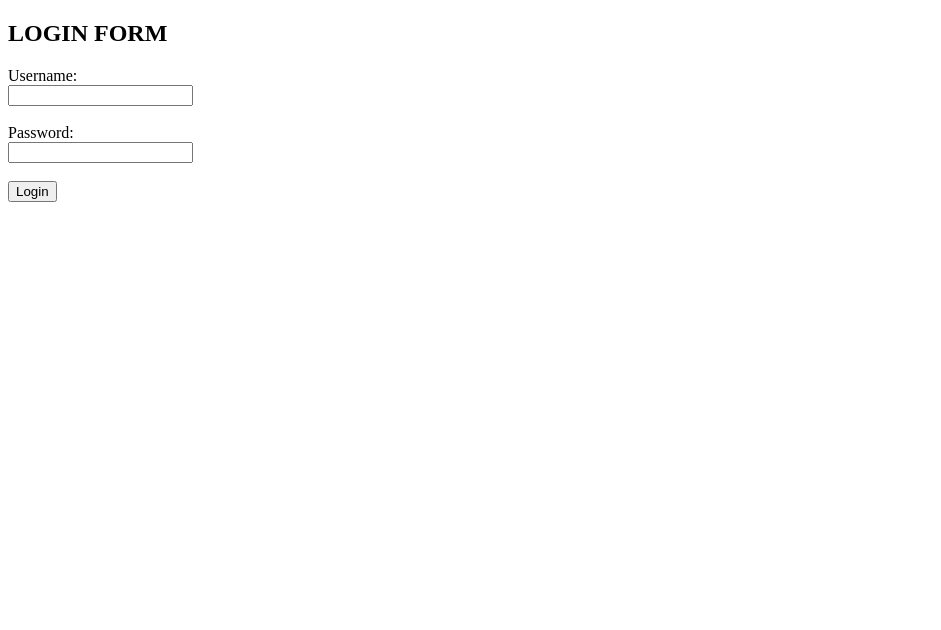
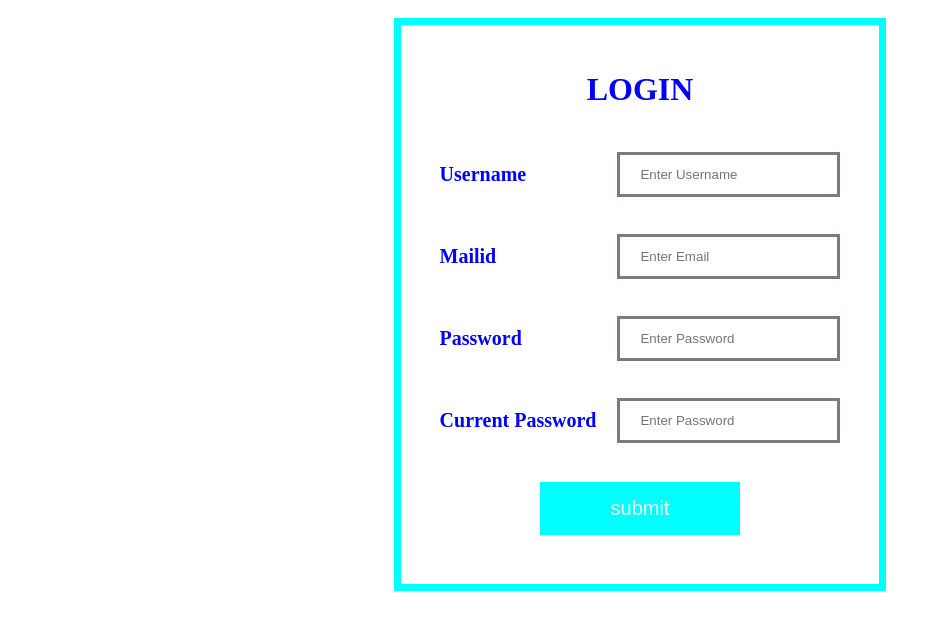
Before and after one commit to pridharsh05/IP-Form-Validation, a plain HTML site: page index.html in a window 1280 px wide. Shown: the whole page, without its empty margins (0-941 px from the left). Drawn offline with Linux system fonts and the light colour scheme.

Commit message:
Update index.html

```diff
--- a/index.html
+++ b/index.html
@@ -1,19 +1,124 @@
-<!doctype html>
+<!DOCTYPE html>
+
 <html>
-<head>
-<title>login</title>
-<link rel="stylesheet" type="text/css" href="style.css">
-</head>
-<body>
-<h2>LOGIN FORM</h2>
-<form id="login">
-<label for="uname">Username:</label><br>
-<input type="Username" id="uname" name="uname">
-<br><br>
-<label for="pswd">Password:</label><br>
-<input type="Password" id="pswd" name="pswd">
-<br><br>
-<input type="button" name="log" id="log" value="Login">
-</form>
+    <head>
+        <title>Login</title>
+        <meta charset="UTF-8">
+        <meta name="viewport" content="width=device-width, initial-scale=1.0">
+        <style>
+        .container {
+        padding: 25px;
+        border: 7px solid aqua;
+        justify-content: center;
+
+        }
+        body {
+            justify-content: center;
+        display: flex;
+        margin: 18px;
+       }
+        form {
+        color:blue;
+        text-align:center;
+
+        }
+        #username,#password,#email,#confirm_password{
+        width: 100%;
+        margin: 8px 0;
+        padding: 12px 20px;
+        border: 3px solid rgb(131, 119, 119);
+        box-sizing: border-box;
+        }
+        #submit{
+            width:50%;
+            padding: 15px;
+            margin: 10px 0px;
+            border: 2px;
+            background-color:aqua;
+            color:#f1f1f1;
+            font-size: 20px;
+        }
+
+        </style>
+
+
+
+    </head>
+
+<body style="font-family: Bahnschrift,font-size=35px" ><center>
+    <form name="registration" action="NewServlet">
+        <div class="container" align="center">
+            <h1>LOGIN</h1>
+        <table align="center" cellpadding="7" cellspacing="7">
+            <tr >
+                <td> <label style="font-size:20px" for="username"><b>Username</b></label></td>
+                <td> <input type="text" placeholder="Enter Username" id="username" name="username" required></td>
+            </tr>
+
+            <tr>
+                <td> <label style="font-size:20px" for="email"><b>Mailid</b></label></td>
+                <td>  <input type="email" placeholder="Enter Email" id="email" name="email" required></td>
+            </tr>
+
+            <tr>
+                <td> <label style="font-size:20px" for="password"><b>Password</b></label></td>
+                <td>  <input type="password" placeholder="Enter Password" id="password" name="password" required></td>
+            </tr>
+     <tr>
+                <td> <label style="font-size:20px" for="confirm_password"><b>Current Password</b></label></td>
+                <td>  <input type="password" placeholder="Enter Password"  id="confirm_password" name="confirm_password" required></td>
+            </tr>
+
+            <tr>
+                <td colspan="2" align="center">  <input type="button" name="Submit" id="submit" value="submit" onclick="validate()" required></td>
+            </tr>
+
+        </table>
+
+         </div>
+
+    </form>
+</center>
+
+<script>
+function validate() {
+    var username = document.registration.username.value;
+    // window.location.href="www.google.com";
+
+    var email = document.forms["registration"]["email"].value;
+    at=email.indexOf("@");
+    dot=email.lastIndexOf(".");
+    var password = document.forms["registration"]["password"].value;
+    var confirm_password = document.forms["registration"]["confirm_password"].value;
+
+    if (username.length <=5) {
+        alert("Please enter a valid user name which is length larger than 5.");
+        return false;
+    }
+
+    if (at<1 || (dot-at<2)) {
+        alert("Please enter an email address.");
+        return false;
+    }
+
+    if (password.length <=3) {
+        alert("Please enter a password which is length larger than 3.");
+        return false;
+    }
+
+    if (confirm_password == " ") {
+        alert("Please confirm your password.");
+        return false;
+    }
+
+    if (password != confirm_password) {
+        alert("Passwords do not match.");
+        return false;
+    }
+    alert("Successfully registered!");
+
+    return true;
+}
+</script>
 </body>
 </html>
```
